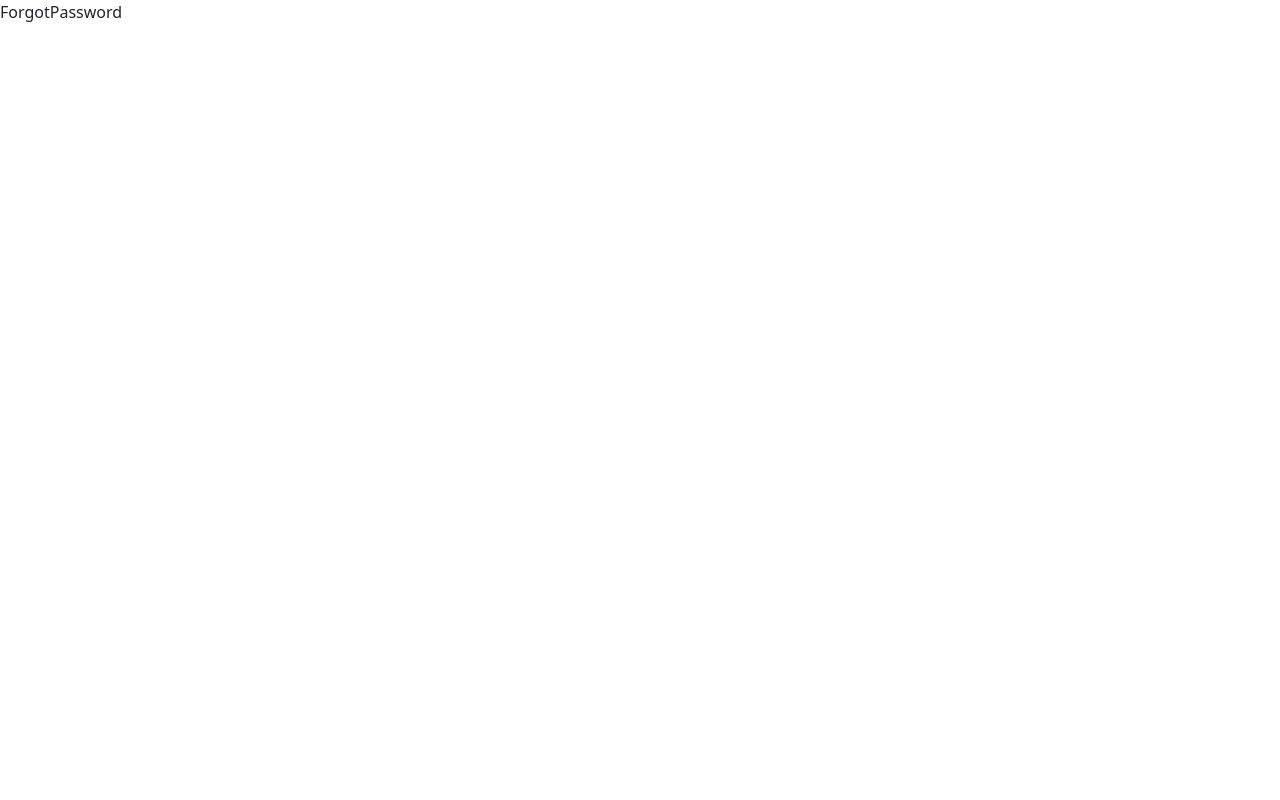
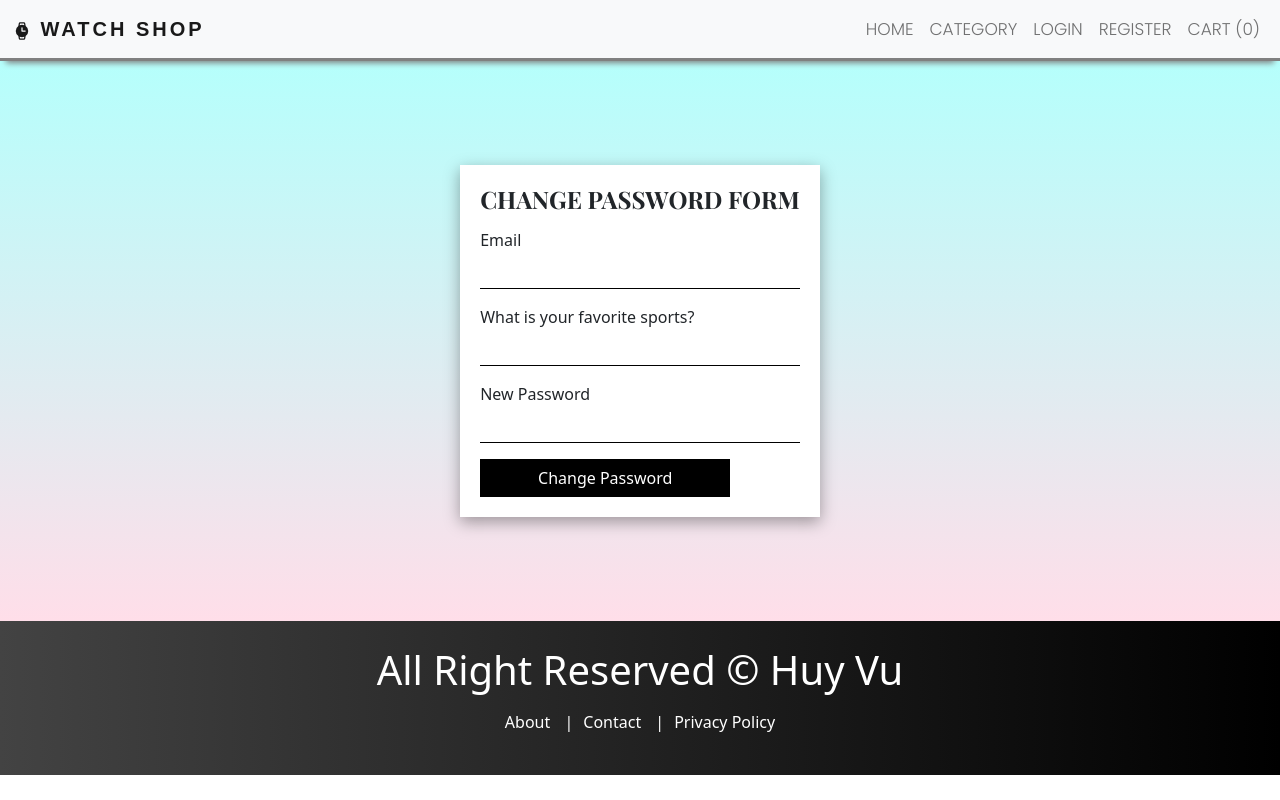
Before and after one commit to hahuyvu975/watch-shop, a React (Create React App) app in the folder client/: page /forgot-password in a window 1280 px wide. Built offline with nearby package versions, Linux system fonts and the light colour scheme.

Commit message:
UI and handle change password

```diff
--- a/client/src/pages/Auth/ForgotPassword.js
+++ b/client/src/pages/Auth/ForgotPassword.js
@@ -1,8 +1,81 @@
-import React from 'react'
+import React, {useState} from 'react'
+import Layout from '../../components/Layout/Layout'
+import { useNavigate, useLocation } from 'react-router-dom';
+import { toast } from 'react-hot-toast';
+import axios from 'axios';
+import '../../styles/AuthStyles.css'
 
 const ForgotPassword = () => {
+    const [email, setEmail] = useState('');
+    const [answer, setAnswer] = useState('');
+    const [newPassword, setNewPassword] = useState('');
+
+    const navigate = useNavigate();
+    const location = useLocation();
+
+    const handleChange = async (e) => {
+        e.preventDefault();
+        try {
+            const res = await axios.post(`/api/v1/auth/forgot-password`, {
+                email,
+                answer,
+                newPassword
+            });
+            console.log(res.data);
+            if (res && res.data.success) {
+                toast.success(res.data.message);
+
+                navigate(location.state || '/');
+            } else {
+                toast.error(res.data.message);
+            }
+        } catch (error) {
+            console.log(error);
+            toast.error('Register failed');
+        }
+    }
     return (
-        <div>ForgotPassword</div>
+        <Layout title={"Forgot Password - Watch Shop"}>
+            <div className='form-container'>
+                    <form onSubmit={handleChange} >
+                        <h4 className='title'>CHANGE PASSWORD FORM</h4>
+                        <div className="mb-3">
+                            <label htmlFor="InputEmail">Email</label>
+                            <input
+                                type="email"
+                                value={email}
+                                onChange={(e) => setEmail(e.target.value)}
+                                className="form-control"
+                                id="InputEmail"
+                                required
+                            />
+                        </div>
+                        <div className="mb-3">
+                            <label htmlFor="InputAnswer">What is your favorite sports?</label>
+                            <input
+                                type="text"
+                                value={answer}
+                                onChange={(e) => setAnswer(e.target.value)}
+                                className="form-control"
+                                controlid="InputAnswer"
+                                required
+                            />
+                        </div>
+                        <div className="mb-3">
+                            <label htmlFor="InputNewPassword">New Password</label>
+                            <input
+                                type="password"
+                                value={newPassword}
+                                onChange={(e) => setNewPassword(e.target.value)}
+                                className="form-control"
+                                controlid="InputNewPassword"
+                                required
+                            />
+                        </div>
+                            <button type="submit" className="btn btn-primary">Change Password</button>
+                    </form>
+                </div>
+        </Layout>
     )
 }
 
```
